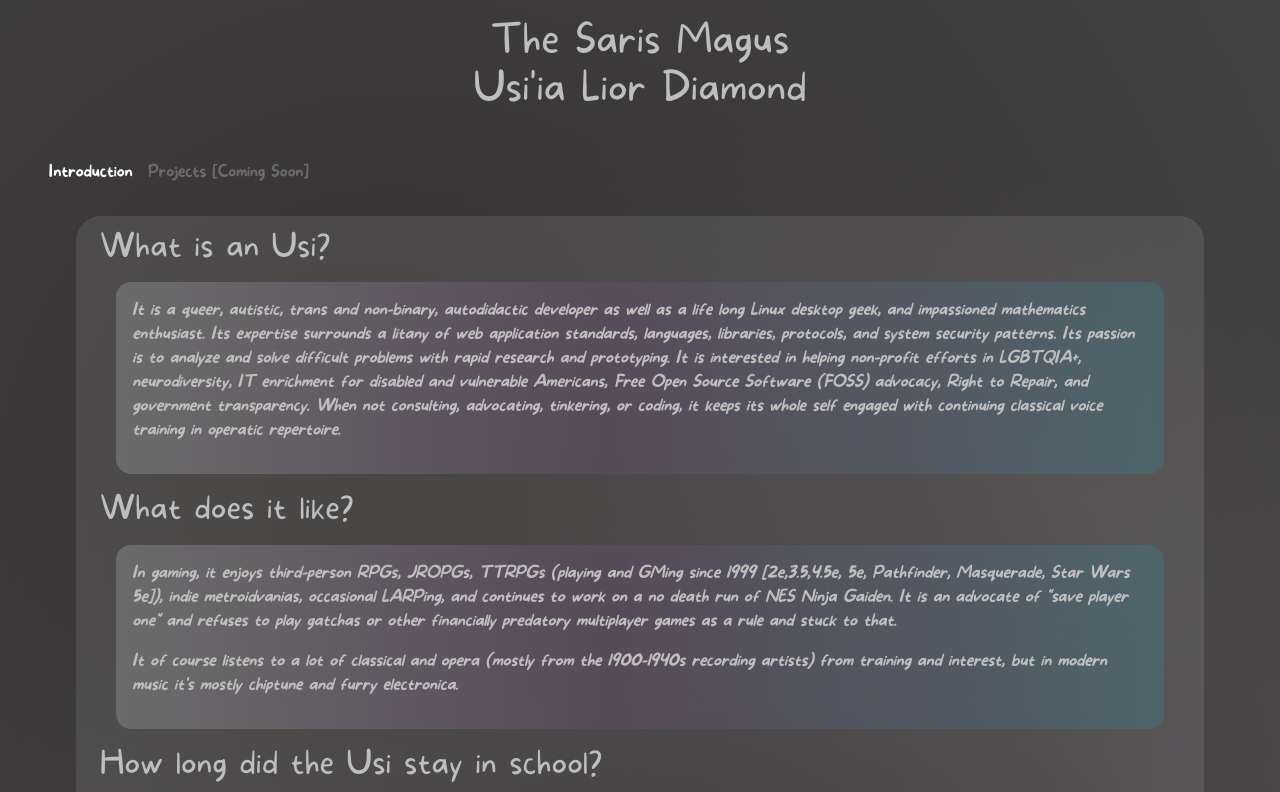
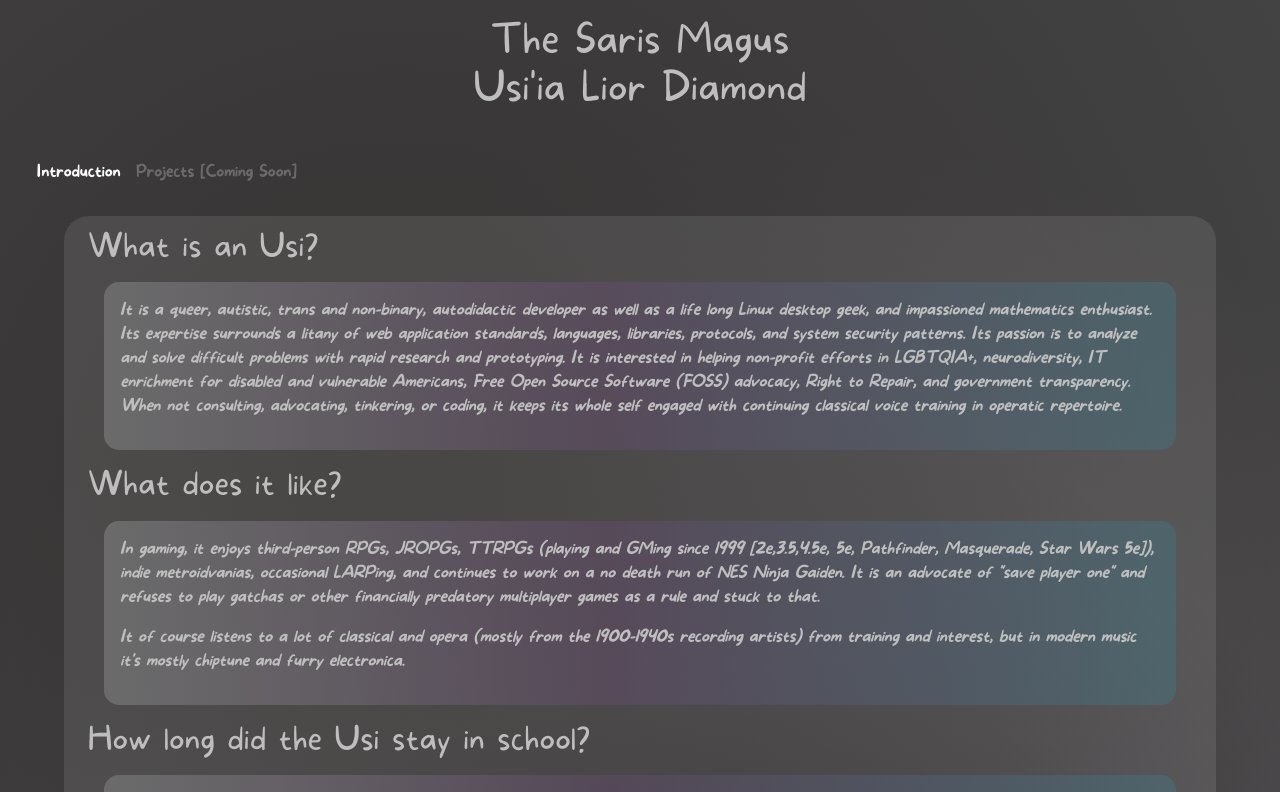
Before and after one commit to UsiDiamond/usidiamond.github.io, an Angular app: page /home#/home in a window 1280 px wide. Shown: the top 792 px of the page. Built offline with nearby package versions, Linux system fonts and the light colour scheme.

Commit message:
Remove Whitespace Made From Container (#95)

```diff
--- a/src/app/app.component.html
+++ b/src/app/app.component.html
@@ -1,5 +1,5 @@
-<main>
-  <div class="grid-wrapper container-fluid">
+<main id="main container">
+  <div class="grid-wrapper">
     <div class="header-content" tabindex="0"><app-header></app-header></div>
     <div class="menu-content" tabindex="0">
       <app-menu></app-menu>
```
